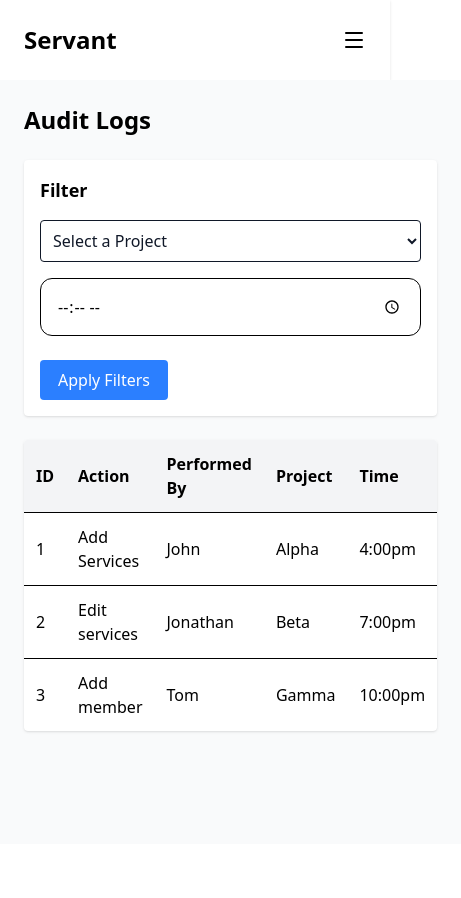
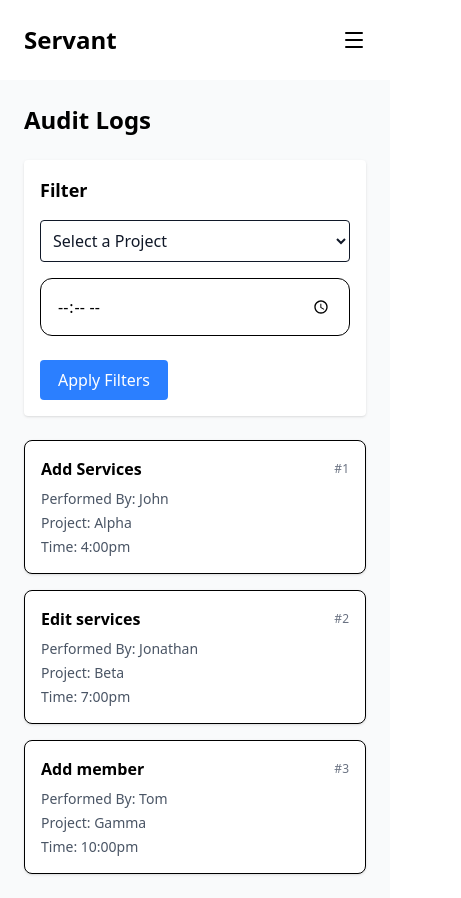
Before and after one commit to Yoni190/servant, a React app in the folder frontend/: page /logs in a window 390 px wide. Shown: the whole page, 461 px wide, since content can reach past the window. Before the commit the page ends 844 px from the top, so only its background shows below. Built offline with nearby package versions, Linux system fonts and the light colour scheme; the HTML template or start-up script is replaced by a standard one.

Commit message:
Show cards for logs on mobile screens

```diff
--- a/frontend/src/pages/Logs.jsx
+++ b/frontend/src/pages/Logs.jsx
@@ -63,6 +63,8 @@ const Logs = () => {
                         </button>
                     </form>
                 </div>
+                {/* Desktop Table */}
+                <div className="hidden md:block overflow-x-auto">
                     <table className='w-full bg-white rounded shadow overflow-hidden dark:bg-gray-800'>
                         <thead className={`bg-gray-100 text-left dark:bg-gray-800 ${i18n.language === "ar" ? "text-right" : "text-left"}`}>
                             <tr>
@@ -86,6 +88,47 @@ const Logs = () => {
                         </tbody>
                     </table>
                 </div>
+
+                {/* Mobile Cards */}
+                <div className="md:hidden space-y-4">
+                {logs.map((log) => (
+                    <div
+                    key={log.id}
+                    className="bg-white dark:bg-gray-800 rounded-lg shadow p-4 space-y-2 border dark:border-gray-700"
+                    >
+                    {/* Header */}
+                    <div className="flex justify-between items-center">
+                        <h3 className="font-semibold dark:text-white">
+                        {log.action}
+                        </h3>
+                        <span className="text-xs text-gray-500">
+                        #{log.id}
+                        </span>
+                    </div>
+
+                    {/* Details */}
+                    <div className="text-sm space-y-1">
+                        <p className="text-gray-600 dark:text-gray-300">
+                        <span className="font-medium">{t('performedBy')}:</span> {log.performed}
+                        </p>
+                        <p className="text-gray-600 dark:text-gray-300">
+                        <span className="font-medium">{t('project')}:</span> {log.project}
+                        </p>
+                        <p className="text-gray-600 dark:text-gray-300">
+                        <span className="font-medium">{t('time')}:</span> {log.time}
+                        </p>
+                    </div>
+                    </div>
+                ))}
+
+                {logs.length === 0 && (
+                    <p className="text-center text-gray-500 dark:text-gray-300">
+                    {t('noLogsFound')}
+                    </p>
+                )}
+                </div>
+
+            </div>
         </main>
       </div>
     </div>
```
Lines whose indentation alone changed are shown as unchanged.
